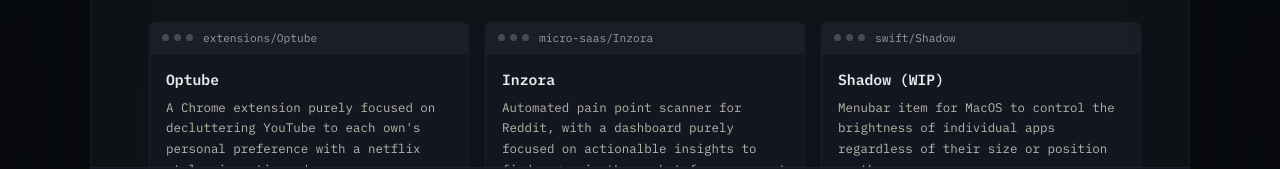
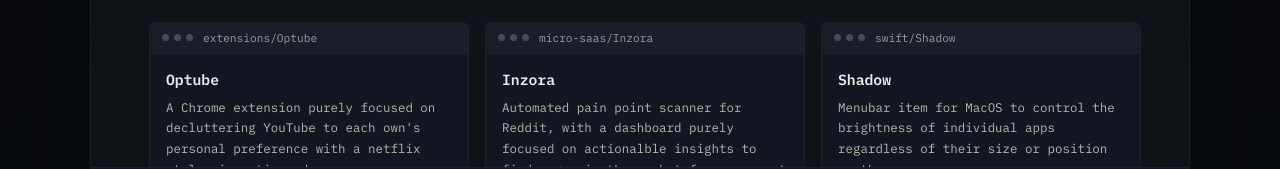
Before and after one commit to ljh-wd/ljhdev-portfolio, a React (Vite) app: page / in a window 1280 px wide. Shown: the part 596-765 px from the top of the page. Built offline with nearby package versions, Linux system fonts and the light colour scheme.

Commit message:
removed wip

```diff
--- a/src/data/portfolio.ts
+++ b/src/data/portfolio.ts
@@ -53,7 +53,7 @@
 
   {
     folder: "swift/Shadow",
-    name: "Shadow (WIP)",
+    name: "Shadow",
     description:
       "Menubar item for MacOS to control the brightness of individual apps regardless of their size or position on the screen",
     tech: ["SwiftUI"],
```
